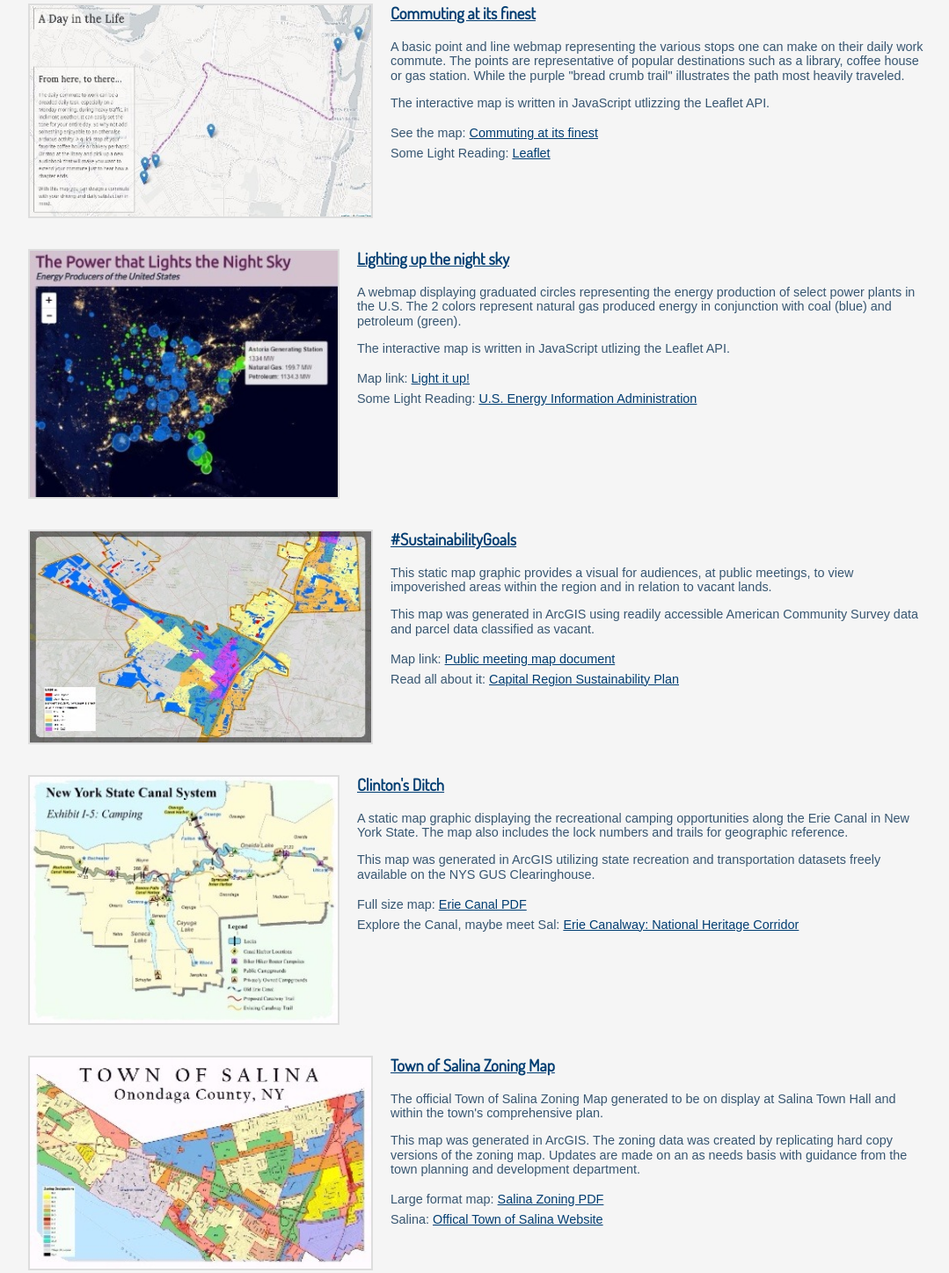
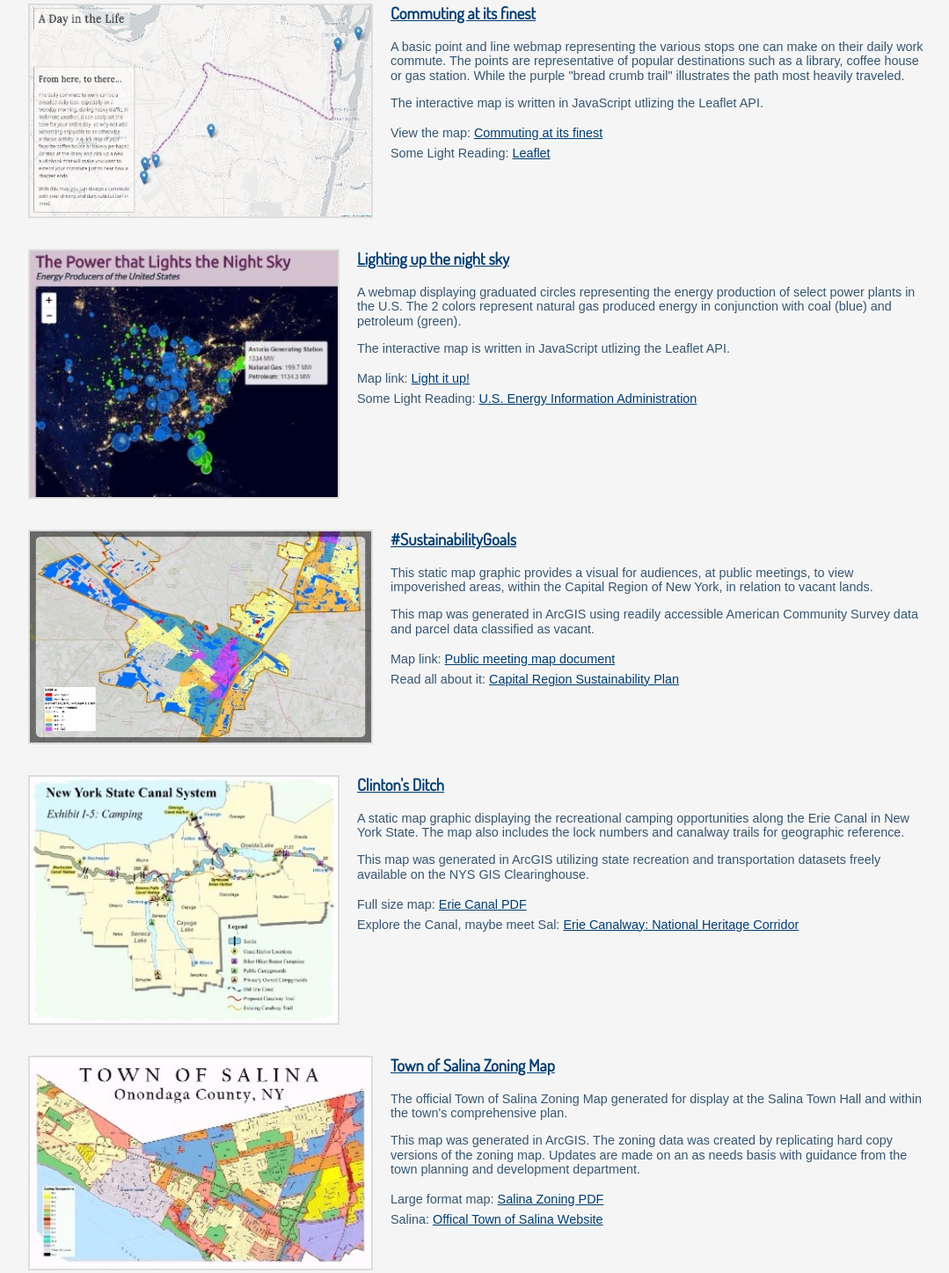
Before and after one commit to Danidue1/Danidue1.github.io, a plain HTML site: page index.html in a window 1280 px wide. Shown: the part 130-1577 px from the top of the page at 88% size, without its empty margins (96-1175 px from the left). Drawn offline with nearby package versions, Linux system fonts and the light colour scheme; a web font is replaced by a local one.

Commit message:
Update Textual Elements

```diff
--- a/index.html
+++ b/index.html
@@ -95,9 +95,9 @@ h3 {
             <h3><a target = "_blank" href="https://danidue1.github.io/CommuteMap/">Commuting at its finest</a></h3>
             <p>A basic point and line webmap representing the various stops one can make on their daily work commute. The points are representative of popular destinations such as a library, coffee house or gas station. While the purple "bread crumb trail"
                 illustrates the path most heavily traveled. </p>
-            <p>The interactive map is written in JavaScript utlizzing the Leaflet API.</p>
+            <p>The interactive map is written in JavaScript utlizing the Leaflet API.</p>
             <ul>
-                <li>See the map: <a target ="_blank" href="https://danidue1.github.io/CommuteMap/">Commuting at its finest</a></li>
+                <li>View the map: <a target ="_blank" href="https://danidue1.github.io/CommuteMap/">Commuting at its finest</a></li>
                 <li>Some Light Reading: <a target="_blank" href="http://leafletjs.com/">Leaflet</a></li>
             </ul>
     </section>
@@ -116,7 +116,7 @@ h3 {
     <section class="project">
         <a target="_blank"><img src="images/CleanerGreener.jpg" alt="Vacant Lands and Farmland Map" class="project-image1">
             <h3><a target = "_blank" href="maps/VacantLandsSchenecAlbRenss.pdf">#SustainabilityGoals</a></h3>
-            <p>This static map graphic provides a visual for audiences, at public meetings, to view impoverished areas within the region and in relation to vacant lands.</p>
+            <p>This static map graphic provides a visual for audiences, at public meetings, to view impoverished areas, within the Capital Region of New York, in relation to vacant lands.</p>
             <p>This map was generated in ArcGIS using readily accessible American Community Survey data and parcel data classified as vacant. </p>
             <ul>
                 <li>Map link: <a target="_blank" href="maps/VacantLandsSchenecAlbRenss.pdf">Public meeting map document</a></li>
@@ -127,8 +127,8 @@ h3 {
     <section class="project">
         <a target="_blank"><img src="images\ErieCanalCamping_400X312.jpg" alt="Erie Canal Camping Map" class="project-image">
             <h3><a target = "_blank" href="maps/ErieCanalCamping.pdf">Clinton's Ditch</a></h3>
-            <p>A static map graphic displaying the recreational camping opportunities along the Erie Canal in New York State. The map also includes the lock numbers and trails for geographic reference.</p>
-            <p>This map was generated in ArcGIS utilizing state recreation and transportation datasets freely available on the NYS GUS Clearinghouse.</p>
+            <p>A static map graphic displaying the recreational camping opportunities along the Erie Canal in New York State. The map also includes the lock numbers and canalway trails for geographic reference.</p>
+            <p>This map was generated in ArcGIS utilizing state recreation and transportation datasets freely available on the NYS GIS Clearinghouse.</p>
             <ul
                     <li>Full size map: <a target="_blank" href="maps/ErieCanalCamping.pdf">Erie Canal PDF</a></li>
                 <li>Explore the Canal, maybe meet Sal: <a target="_blank" href="https://eriecanalway.org/explore/plan-your-visit/category/recreation">Erie Canalway: National Heritage Corridor</a></li>
@@ -139,7 +139,7 @@ h3 {
         <a target="_blank"><img src="images\SalinaZoning.jpg" alt="Town of Salina Zoning Map" class="project-image1">
             <h3><a target = "_blank"
              href="maps/SalinaZoning.pdf">Town of Salina Zoning Map</a></h3>
-            <p>The official Town of Salina Zoning Map generated to be on display at Salina Town Hall and within the town's comprehensive plan. </p>
+            <p>The official Town of Salina Zoning Map generated for display at the Salina Town Hall and within the town's comprehensive plan. </p>
             <p>This map was generated in ArcGIS. The zoning data was created by replicating hard copy versions of the zoning map. Updates are made on an as needs basis with guidance from the town planning and development department.</p>
             <ul>
                     <li>Large format map: <a target="_blank" href="maps/SalinaZoning.pdf">Salina Zoning PDF</a></li>
```
